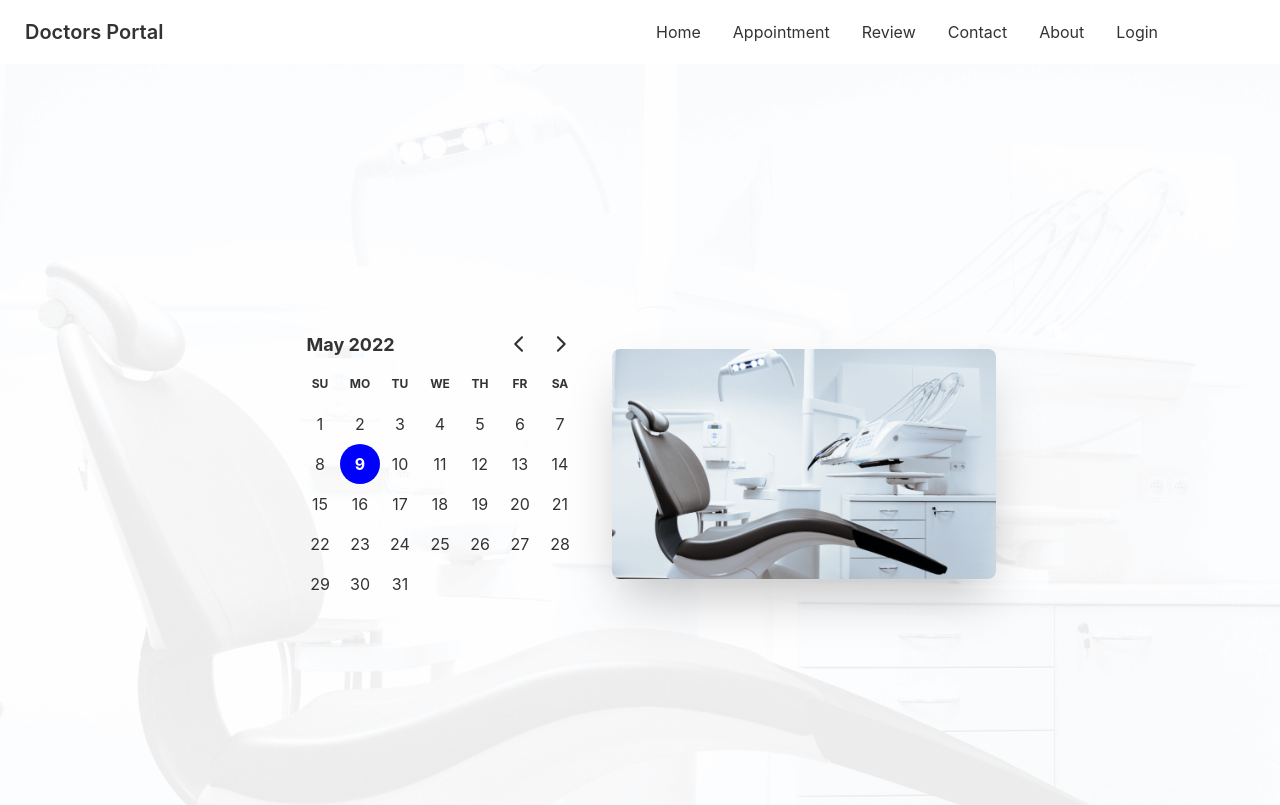
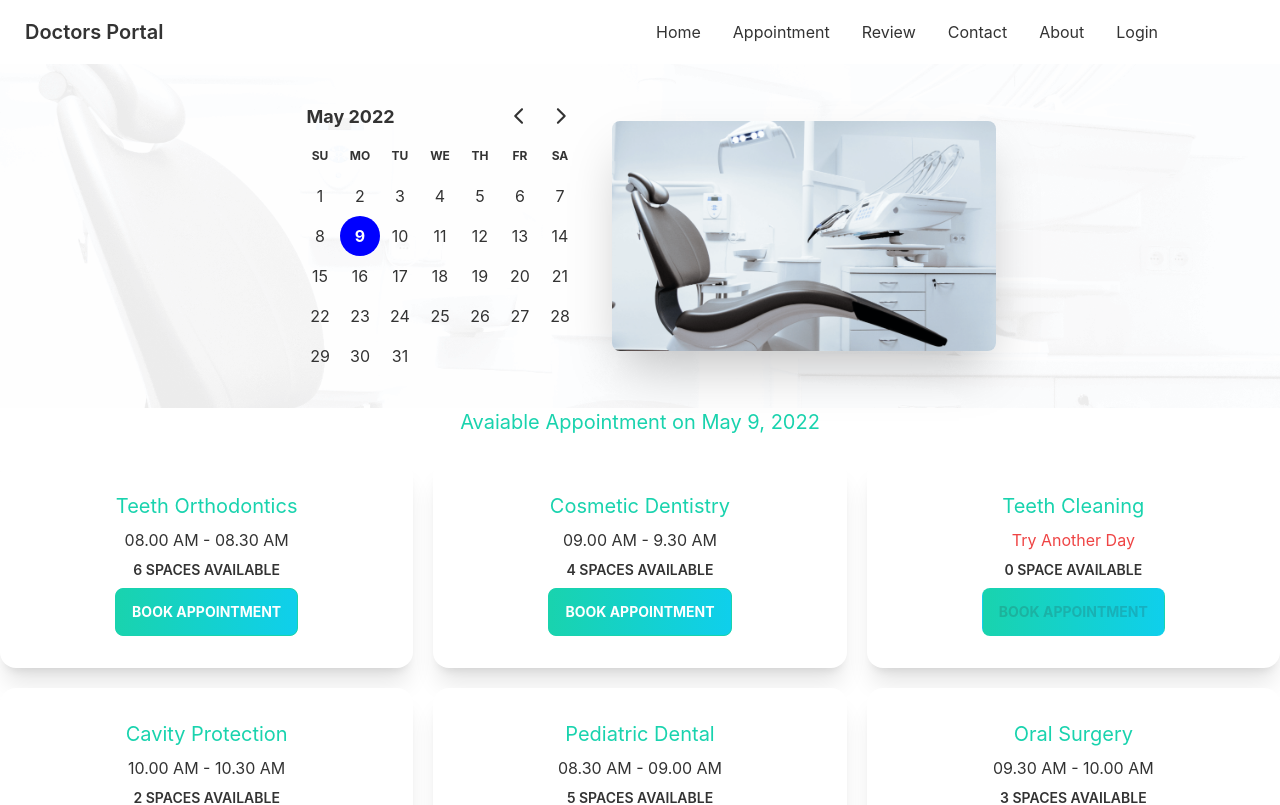
Before and after one commit to mohammadshariful/doctors-portal-client, a React (Create React App) app: page /appointment in a window 1280 px wide. Shown: the top 805 px of the page. Built offline with nearby package versions, Linux system fonts and the light colour scheme.

Commit message:
modal added and dynamic data set

```diff
--- /dev/null
+++ b/public/services.json
@@ -0,0 +1,54 @@
+[
+  {
+    "_id": 1,
+    "name": "Teeth Orthodontics",
+    "slots": [
+      "08.00 AM - 08.30 AM",
+      "08.30 AM - 09.00 AM",
+      "09.00 AM - 9.30 AM",
+      "09.30 AM - 10.00 AM",
+      "10.00 AM - 10.30 AM",
+      "10.30 AM - 11.00 AM"
+    ]
+  },
+  {
+    "_id": 2,
+    "name": "Cosmetic Dentistry",
+    "slots": [
+      "09.00 AM - 9.30 AM",
+      "09.30 AM - 10.00 AM",
+      "10.00 AM - 10.30 AM",
+      "10.30 AM - 11.00 AM"
+    ]
+  },
+  {
+    "_id": 3,
+    "name": "Teeth Cleaning",
+    "slots": []
+  },
+  {
+    "_id": 4,
+    "name": "Cavity Protection",
+    "slots": ["10.00 AM - 10.30 AM", "10.30 AM - 11.00 AM"]
+  },
+  {
+    "_id": 5,
+    "name": "Pediatric Dental",
+    "slots": [
+      "08.30 AM - 09.00 AM",
+      "09.00 AM - 9.30 AM",
+      "09.30 AM - 10.00 AM",
+      "10.00 AM - 10.30 AM",
+      "10.30 AM - 11.00 AM"
+    ]
+  },
+  {
+    "_id": 6,
+    "name": "Oral Surgery",
+    "slots": [
+      "09.30 AM - 10.00 AM",
+      "10.00 AM - 10.30 AM",
+      "10.30 AM - 11.00 AM"
+    ]
+  }
+]
--- a/src/Pages/Appointment/AppointmentBanner.js
+++ b/src/Pages/Appointment/AppointmentBanner.js
@@ -11,7 +11,7 @@ const AppointmentBanner = ({ date, setDate }) => {
         backgroundPosition: "center",
         backgroundSize: "cover",
       }}
-      className="hero min-h-screen"
+      className="hero "
     >
       <div className="hero-content flex-col lg:flex-row-reverse">
         <div>
--- a/src/Pages/Appointment/AvailableAppointments.js
+++ b/src/Pages/Appointment/AvailableAppointments.js
@@ -1,12 +1,38 @@
 import { format } from "date-fns";
-import React from "react";
+import React, { useEffect, useState } from "react";
+import BookingModal from "./BookingModal";
+import Service from "./Service";
 
 const AvailableAppointments = ({ date }) => {
+  const [services, setServices] = useState([]);
+  const [treatment, setTreatment] = useState(null);
+  useEffect(() => {
+    fetch("services.json")
+      .then((res) => res.json())
+      .then((data) => setServices(data));
+  }, []);
+
   return (
     <div>
-      <h3 className="text-center text-secondary text-xl">
+      <h2 className="text-center text-secondary text-xl">
         Avaiable Appointment on {format(date, "PP")}
-      </h3>
+      </h2>
+      <div className="grid grid-cols-1 md:grid-cols-2 lg:grid-cols-3 gap-5 my-6">
+        {services.map((service) => (
+          <Service
+            key={service?._id}
+            service={service}
+            setTreatment={setTreatment}
+          />
+        ))}
+      </div>
+      {treatment && (
+        <BookingModal
+          treatment={treatment}
+          date={date}
+          setTreatment={setTreatment}
+        />
+      )}
     </div>
   );
 };
--- /dev/null
+++ b/src/Pages/Appointment/BookingModal.js
@@ -0,0 +1,73 @@
+import { format } from "date-fns";
+import React from "react";
+const BookingModal = ({ treatment, date, setTreatment }) => {
+  const { _id, name, slots } = treatment;
+  const handleBooking = (event) => {
+    event.preventDefault();
+    const slot = event.target.slot.value;
+    console.log(_id, name, slot);
+    setTreatment(null);
+  };
+  return (
+    <div>
+      <input type="checkbox" id="booking-modal" class="modal-toggle" />
+      <div class="modal modal-bottom sm:modal-middle">
+        <div class="modal-box">
+          <label
+            for="booking-modal"
+            class="btn btn-sm btn-circle absolute right-2 top-2"
+          >
+            ✕
+          </label>
+          <h3 class="font-bold text-lg text-secondary">Booking for {name}</h3>
+          <form
+            onSubmit={handleBooking}
+            className="grid grid-cols-1 gap-3 justify-items-center mt-2"
+          >
+            <input
+              type="text"
+              disabled
+              value={format(date, "PP")}
+              class="input input-bordered w-full max-w-xs"
+            />
+            <select
+              name="slot"
+              className="select select-bordered w-full max-w-xs"
+            >
+              {slots.map((slot, index) => (
+                <option key={index} value={slot}>
+                  {slot}
+                </option>
+              ))}
+            </select>
+            <input
+              type="text"
+              name="name"
+              placeholder="Your Name"
+              class="input input-bordered w-full max-w-xs"
+            />
+            <input
+              type="email"
+              name="email"
+              placeholder="Email Address"
+              class="input input-bordered w-full max-w-xs"
+            />
+            <input
+              type="text"
+              name="phone"
+              placeholder="Phone Number"
+              class="input input-bordered w-full max-w-xs"
+            />
+            <input
+              type="submit"
+              value="Submit"
+              class="btn btn-secondary w-full max-w-xs bg-secondary text-white  uppercase"
+            />
+          </form>
+        </div>
+      </div>
+    </div>
+  );
+};
+
+export default BookingModal;
--- /dev/null
+++ b/src/Pages/Appointment/Service.js
@@ -0,0 +1,34 @@
+import React from "react";
+
+const Service = ({ service, setTreatment }) => {
+  const { name, slots } = service;
+  return (
+    <div className="card lg:max-w-lg bg-base-100 shadow-xl text-center">
+      <div className="card-body">
+        <h2 className="text-xl text-secondary">{name}</h2>
+        <p>
+          {slots.length ? (
+            <span>{slots[0]} </span>
+          ) : (
+            <span className="text-red-500">Try Another Day</span>
+          )}
+        </p>
+        <p className="text-sm font-semibold uppercase">
+          {slots.length} {slots.length > 1 ? "spaces" : "space"} available
+        </p>
+        <div className="card-actions justify-center">
+          <label
+            disabled={slots.length === 0}
+            onClick={() => setTreatment(service)}
+            for="booking-modal"
+            class="btn modal-button btn-secondary uppercase text-white font-bold bg-gradient-to-r from-secondary to-primary"
+          >
+            Book Appointment
+          </label>
+        </div>
+      </div>
+    </div>
+  );
+};
+
+export default Service;
--- a/src/Pages/Shared/Navbar/Navbar.js
+++ b/src/Pages/Shared/Navbar/Navbar.js
@@ -28,7 +28,7 @@ const Navbar = () => {
     <div className="navbar bg-base-100">
       <div className="navbar-start">
         <div className="dropdown">
-          <label tabindex="0" className="btn btn-ghost lg:hidden">
+          <label tabIndex="0" className="btn btn-ghost lg:hidden">
             <svg
               xmlns="http://www.w3.org/2000/svg"
               className="h-5 w-5"
@@ -51,7 +51,9 @@ const Navbar = () => {
             {menuItems}
           </ul>
         </div>
-        <a className="btn btn-ghost normal-case text-xl">Doctors Portal</a>
+        <Link to="/" className="btn btn-ghost normal-case text-xl">
+          Doctors Portal
+        </Link>
       </div>
       <div className="navbar-center hidden lg:flex">
         <ul className="menu menu-horizontal p-0">{menuItems}</ul>
```
